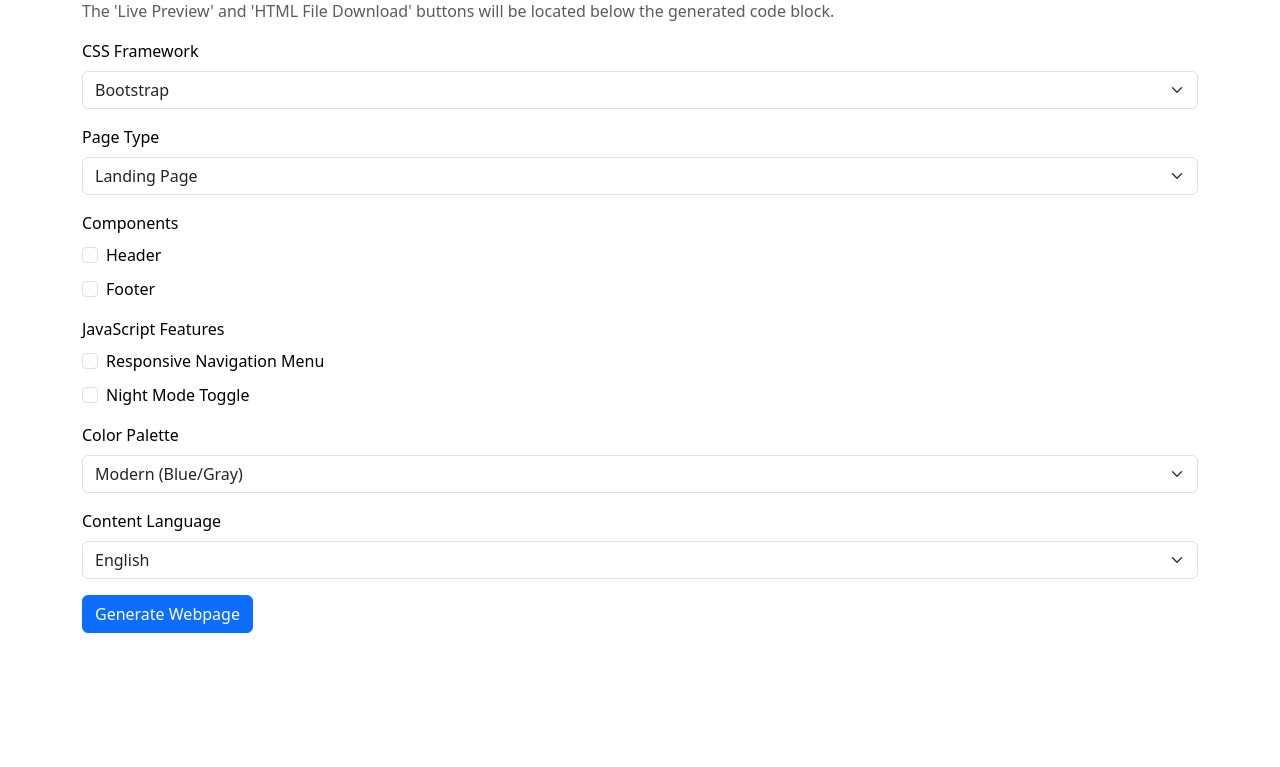
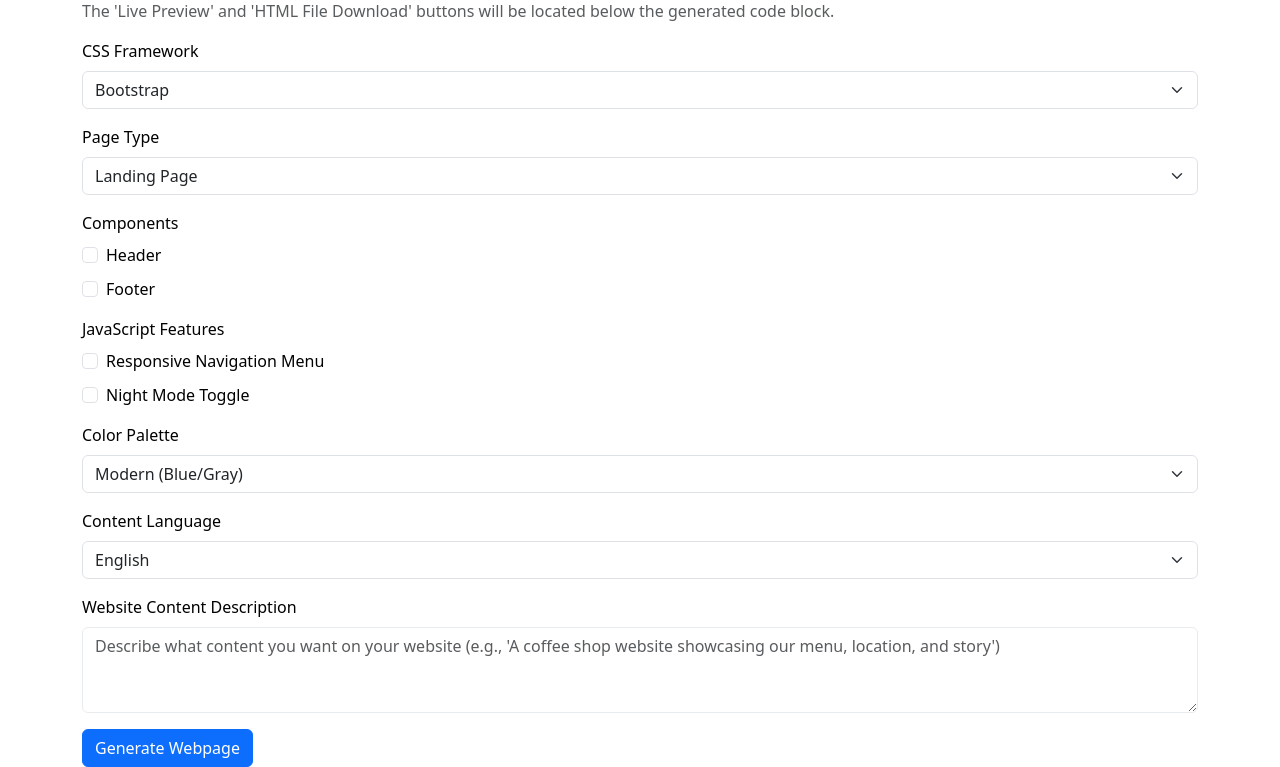
Before and after one commit to hizzybabe/webgen, a Flask app: page / in a window 1280 px wide. Shown: the part 129-896 px from the top of the page. Before the commit the page ends 762 px from the top, so only its background shows below. Run offline with Flask 2, Linux system fonts and the light colour scheme.

Commit message:
add content type input

```diff
--- a/app.py
+++ b/app.py
@@ -19,7 +19,8 @@ def generate():
             data.get('components', []),
             data.get('jsFeatures', []),
             data.get('colorPalette'),
-            data.get('language', 'en')
+            data.get('language', 'en'),
+            data.get('contentDescription', '')
         )
         if not generated_content:
             return jsonify({'success': False, 'error': 'No content generated'})
--- a/generator.py
+++ b/generator.py
@@ -1,7 +1,7 @@
 import google.generativeai as genai
 import os
 
-def generate_webpage(framework, page_type, components, js_features, color_palette, language='en'):
+def generate_webpage(framework, page_type, components, js_features, color_palette, language='en', content_description=''):
     # Configure the Gemini API
     genai.configure(api_key=os.getenv('GEMINI_API_KEY'))
 
@@ -21,8 +21,10 @@ def generate_webpage(framework, page_type, components, js_features, color_palett
     Components: {', '.join(components)}
     JavaScript features: {', '.join(js_features)}
     Color Palette: {color_schemes.get(color_palette, color_schemes['modern'])}
+    Content Description: {content_description if content_description else 'A generic website'}
 
     Include all CSS in a <style> tag and all JavaScript in a <script> tag within the HTML file.
+    Generate appropriate content based on the content description provided.
     Please provide your response in the following format:
     ---CODE_START---
     [Your complete HTML file with embedded CSS and JavaScript]
--- a/static/css/style.css
+++ b/static/css/style.css
@@ -105,3 +105,16 @@ pre {
     margin-top: 1.5rem;
     margin-bottom: 1rem;
 }
+
+textarea.form-control {
+    background-color: var(--bg-color);
+    color: var(--text-color);
+    border-color: var(--code-border);
+}
+
+textarea.form-control:focus {
+    background-color: var(--bg-color);
+    color: var(--text-color);
+    border-color: var(--preview-border);
+    box-shadow: 0 0 0 0.25rem rgba(var(--preview-border), 0.25);
+}
--- a/static/js/main.js
+++ b/static/js/main.js
@@ -14,7 +14,8 @@ document.getElementById('generatorForm').addEventListener('submit', async (e) =>
         components: [...formData.getAll('components')],
         jsFeatures: [...formData.getAll('jsFeatures')],
         colorPalette: formData.get('colorPalette'),
-        language: formData.get('language')
+        language: formData.get('language'),
+        contentDescription: formData.get('contentDescription')
     };
 
     try {
--- a/templates/index.html
+++ b/templates/index.html
@@ -126,6 +126,12 @@
                 </select>
             </div>
 
+            <div class="mb-3">
+                <label class="form-label">Website Content Description</label>
+                <textarea class="form-control" name="contentDescription" rows="3"
+                    placeholder="Describe what content you want on your website (e.g., 'A coffee shop website showcasing our menu, location, and story')"></textarea>
+            </div>
+
             <button type="submit" class="btn btn-primary">Generate Webpage</button>
         </form>
 
```
